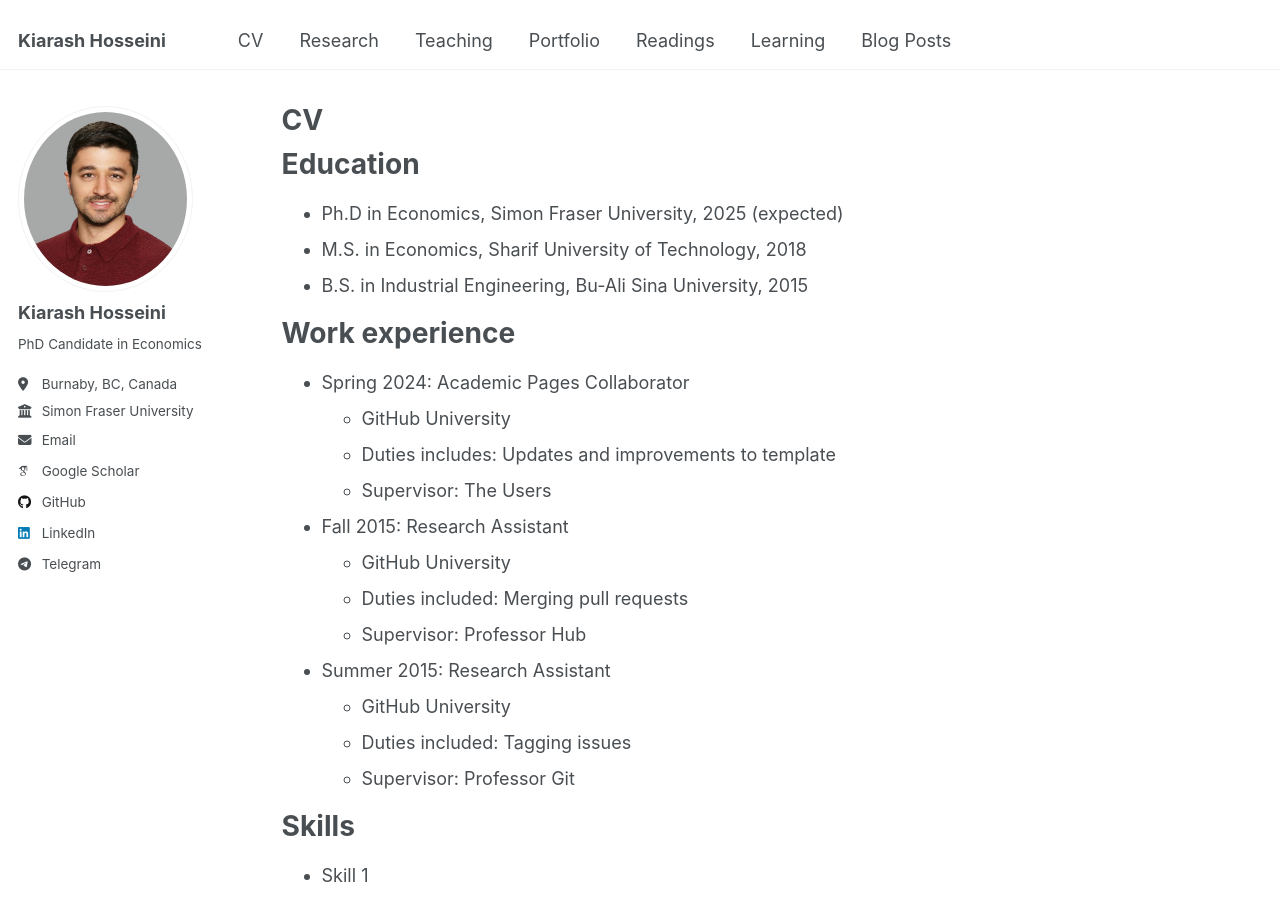
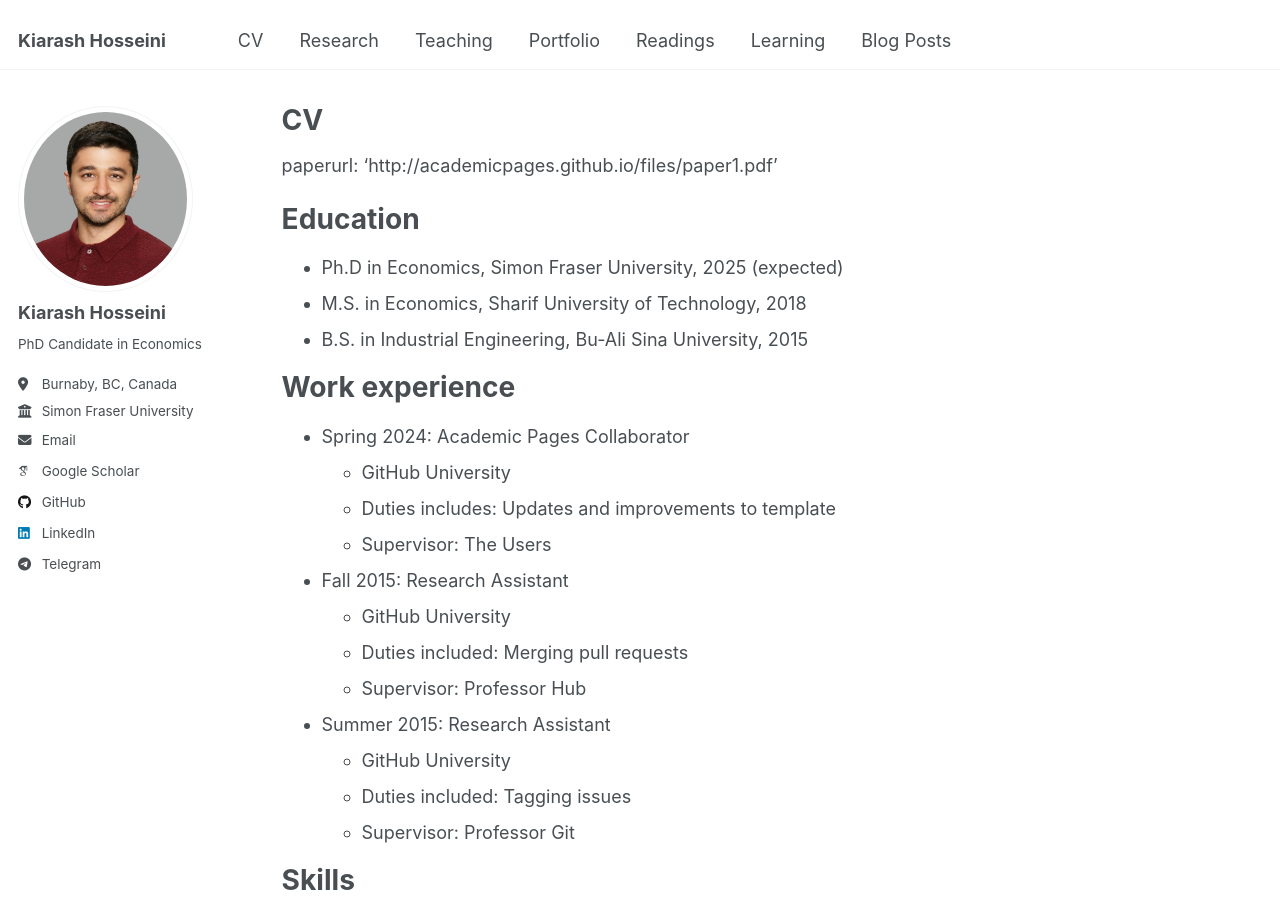
Before and after one commit to k-hosseini/k-hosseini.github.io, a Jekyll site: the page built from _pages/cv.md, in a window 1280 px wide and 900 px high. Built offline with Jekyll 4.4.1, drawn with Linux system fonts in a browser that asks for light colours; some web fonts are replaced; part of the change alters nothing that is shown.

Commit message:
Update cv.md

```diff
--- a/_pages/cv.md
+++ b/_pages/cv.md
@@ -6,6 +6,10 @@ author_profile: true
 redirect_from:
   - /resume
 ---
+
+paperurl: 'http://academicpages.github.io/files/paper1.pdf'
+
+
 
 {% include base_path %}
 
```
